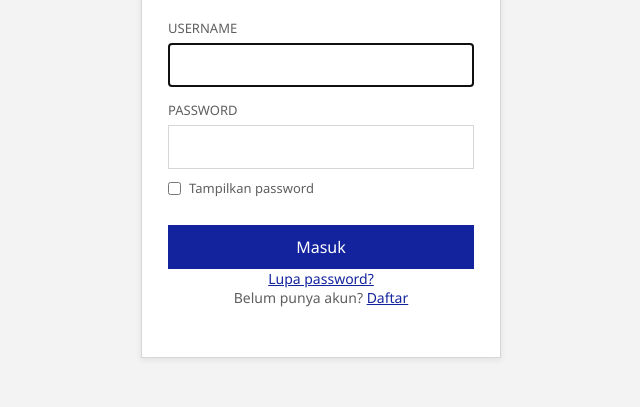
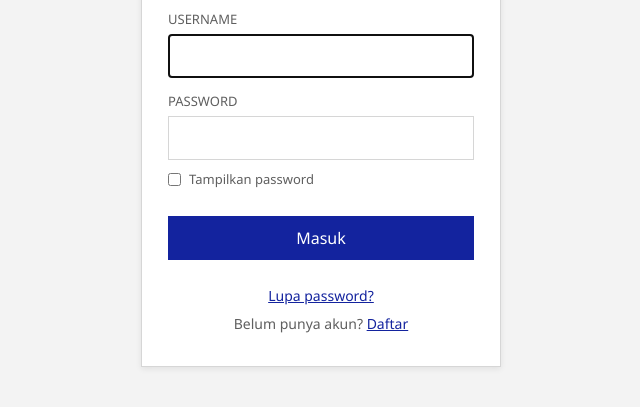
Before and after one commit to projectclaudesakses-star/VIN-Checker, a plain HTML site: page index.html in a window 1280 px wide. Shown: the part 265-672 px from the top of the page, without its empty margins (319-959 px from the left). Drawn offline with Linux system fonts and the light colour scheme.

Commit message:
Update index.html

```diff
--- a/index.html
+++ b/index.html
@@ -12,7 +12,7 @@
 .btn{border:0;background:var(--fc);color:#fff;font-size:16px;font-family:inherit;cursor:pointer}.btn:disabled{opacity:.6}.box .btn{width:100%;margin-top:22px;padding:11px}
 .err{margin-top:14px;padding:9px 12px;background:#fbeaec;color:var(--fr);font-size:14px}
 .ok{margin-top:14px;padding:9px 12px;background:#e6f2ea;color:var(--ft);font-size:14px}
-.switch{margin:18px 0 0;text-align:center;font-size:14px;color:var(--muted)}.switch a{color:var(--fc);text-decoration:underline;cursor:pointer}
+.switch,.box .switch{margin:22px 0 0;text-align:center;font-size:14px;line-height:2;color:var(--muted)}.switch a{color:var(--fc);text-decoration:underline;cursor:pointer}
 .box small{display:block;font-size:12px;color:var(--muted);margin-top:4px}
 #regForm label{margin-top:10px}#regForm .btn{margin-top:18px}
 .box label.show{display:flex;align-items:center;gap:8px;margin-top:10px;font-size:13px;color:var(--muted);cursor:pointer}.box label.show input{width:auto;margin:0}
```
